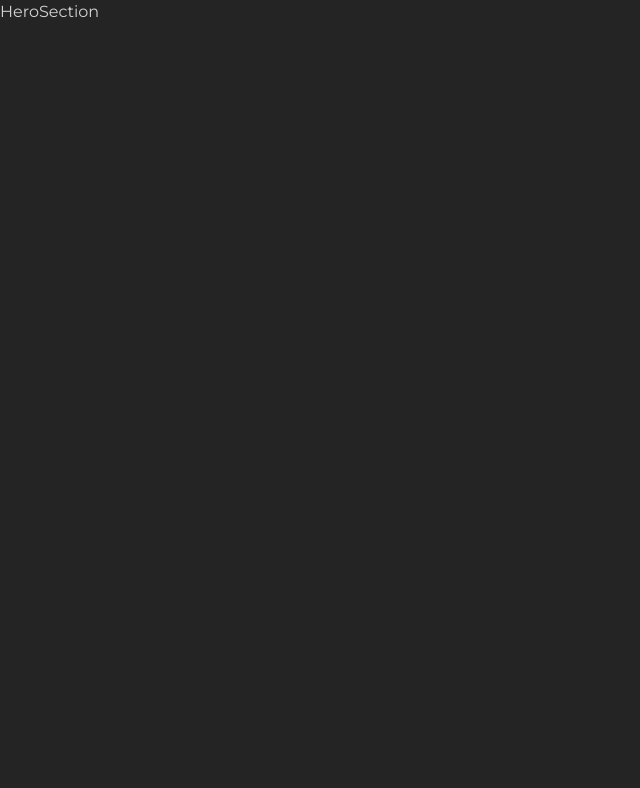
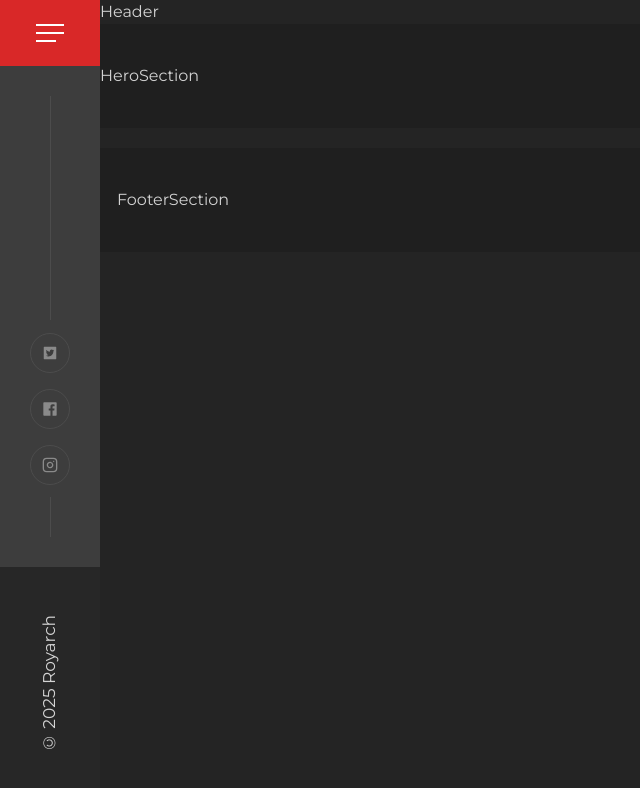
Before and after one commit to nur-it/royarch, a Next.js app: page / in a window 1280 px wide. Shown: the top 788 px of the page, without its empty margins (0-640 px from the left). Built offline with nearby package versions, Linux system fonts and the light colour scheme; a web font is replaced by a local one.

Commit message:
add: sidebar for desktop fixed

```diff
--- a/package.json
+++ b/package.json
@@ -26,6 +26,8 @@
     "@eslint/eslintrc": "^3",
     "eslint": "^9",
     "eslint-config-next": "15.4.6",
+    "prettier": "^3.6.2",
+    "prettier-plugin-tailwindcss": "^0.6.14",
     "tw-animate-css": "^1.3.6"
   }
 }
--- a/src/app/layout.jsx
+++ b/src/app/layout.jsx
@@ -1,3 +1,6 @@
+import FooterSection from "@/components/layout/footer";
+import Header from "@/components/layout/header";
+import Sidebar from "@/components/layout/sidebar";
 import "../styles/globals.css";
 
 export const metadata = {
@@ -9,7 +12,20 @@ export const metadata = {
 export default function RootLayout({ children }) {
   return (
     <html lang="en">
-      <body>{children}</body>
+      <body>
+        <header>
+          <Header />
+          <aside className="fixed top-0 left-0 h-screen w-25">
+            <Sidebar />
+          </aside>
+        </header>
+
+        <main className="ml-25">{children}</main>
+
+        <footer className="ml-25">
+          <FooterSection />
+        </footer>
+      </body>
     </html>
   );
 }
--- /dev/null
+++ b/src/components/layout/footer.jsx
@@ -0,0 +1,9 @@
+const FooterSection = () => {
+  return (
+    <section className="py-10 bg-crimson">
+      <div className="container_fluid">FooterSection</div>
+    </section>
+  );
+};
+
+export default FooterSection;
--- a/src/components/shared/header.jsx
+++ b/src/components/layout/header.jsx
@@ -1,5 +1,5 @@
 const Header = () => {
-  return <div>Header</div>;
+  return <div className="ml-25">Header</div>;
 };
 
 export default Header;
--- /dev/null
+++ b/src/components/layout/sidebar.jsx
@@ -0,0 +1,80 @@
+"use client";
+import { sidebarConfig, socialLinks } from "@/mocks/sidebar";
+import Link from "next/link";
+import { useState } from "react";
+
+const Sidebar = () => {
+  const [isMenuOpen, setIsMenuOpen] = useState(false);
+
+  const toggleMenu = () => setIsMenuOpen((prev) => !prev);
+
+  return (
+    <div className="bg-night h-full w-full text-white">
+      <div className="flex h-full flex-col items-center justify-between">
+        {/* Top - Menu Button */}
+        <div className="bg-primary flex h-25 w-full items-center justify-center">
+          <button
+            className="inline-flex cursor-pointer flex-col justify-center gap-1.5 p-2"
+            onClick={toggleMenu}
+            aria-label="Toggle Menu"
+          >
+            <span
+              className={`h-[2px] w-7 bg-white transition-all duration-300 ease-in-out ${
+                isMenuOpen
+                  ? "translate-y-[7px] rotate-45"
+                  : "translate-y-0 rotate-0"
+              }`}
+            />
+            <span
+              className={`h-[2px] w-7 bg-white transition-all duration-300 ease-in-out ${
+                isMenuOpen
+                  ? "-translate-y-[1px] -rotate-45"
+                  : "translate-y-0 rotate-0"
+              }`}
+            />
+            <span
+              className={`h-[2px] w-5 bg-white transition-all duration-300 ease-in-out ${
+                isMenuOpen
+                  ? "translate-x-3 opacity-0"
+                  : "translate-x-0 opacity-100"
+              }`}
+            />
+          </button>
+        </div>
+
+        {/* Middle - Social Links */}
+        <div className="bg-darker flex h-full max-h-[501px] w-full flex-col items-center justify-between py-[30px]">
+          <div className="mx-auto h-56 w-[1px] bg-[#4c4c4c]" />
+          <ul className="flex flex-col items-center justify-center gap-4">
+            {socialLinks.map(({ href, icon: Icon, label }, idx) => (
+              <li key={idx}>
+                <Link
+                  href={href}
+                  aria-label={label}
+                  className="group hover:bg-primary hover:border-primary inline-flex h-10 w-10 items-center justify-center rounded-full border border-[#4c4c4c] bg-transparent text-white/40 transition-all duration-300 ease-in-out"
+                >
+                  <Icon className="size-4 transition-all group-hover:text-white" />
+                </Link>
+              </li>
+            ))}
+          </ul>
+          <div className="mx-auto h-10 w-[1px] bg-[#4c4c4c]" />
+        </div>
+
+        {/* Bottom - Vertical Text */}
+        <div className="relative h-[350px] w-full">
+          <div className="absolute top-1/2 left-1/2 -translate-x-1/2 -translate-y-1/2 -rotate-180">
+            <p
+              className="text-17 text-text-light cursor-text whitespace-nowrap select-text"
+              style={{ writingMode: "vertical-rl", textOrientation: "mixed" }}
+            >
+              {sidebarConfig.copyright}
+            </p>
+          </div>
+        </div>
+      </div>
+    </div>
+  );
+};
+
+export default Sidebar;
--- a/src/components/sections/home/hero.jsx
+++ b/src/components/sections/home/hero.jsx
@@ -1,5 +1,5 @@
 const HeroSection = () => {
-  return <div>HeroSection</div>;
+  return <div className="bg-crimson py-10 mb-5 ">HeroSection</div>;
 };
 
 export default HeroSection;
--- a/src/components/shared/sidebar.jsx
+++ /dev/null
@@ -1,5 +0,0 @@
-const Sidebar = () => {
-  return <div>Sidebar</div>;
-};
-
-export default Sidebar;
--- a/src/components/shared/svgs.jsx
+++ b/src/components/shared/svgs.jsx
@@ -1,3 +1,55 @@
-export const HamburgerIcon = () => {
-  return <div>HamburgerIcon</div>;
+export const HamburgerIcon = ({ className, ...props }) => {
+  return (
+    <svg
+      {...props}
+      className={className}
+      xmlns="http://www.w3.org/2000/svg"
+      width={20}
+      height={20}
+      viewBox="0 0 20 20"
+    >
+      <path
+        fill="currentColor"
+        fillRule="evenodd"
+        d="M3 5a1 1 0 0 1 1-1h12a1 1 0 1 1 0 2H4a1 1 0 0 1-1-1m0 5a1 1 0 0 1 1-1h12a1 1 0 1 1 0 2H4a1 1 0 0 1-1-1m0 5a1 1 0 0 1 1-1h6a1 1 0 1 1 0 2H4a1 1 0 0 1-1-1"
+        clipRule="evenodd"
+      ></path>
+    </svg>
+  );
 };
+
+export const FacebookIcon = ({ className, ...props }) => {
+  return (
+    <svg
+      {...props}
+      className={className}
+      xmlns="http://www.w3.org/2000/svg"
+      width={24}
+      height={24}
+      viewBox="0 0 24 24"
+    >
+      <path
+        fill="currentColor"
+        d="M20.9 2H3.1A1.1 1.1 0 0 0 2 3.1v17.8A1.1 1.1 0 0 0 3.1 22h9.58v-7.75h-2.6v-3h2.6V9a3.64 3.64 0 0 1 3.88-4a20 20 0 0 1 2.33.12v2.7H17.3c-1.26 0-1.5.6-1.5 1.47v1.93h3l-.39 3H15.8V22h5.1a1.1 1.1 0 0 0 1.1-1.1V3.1A1.1 1.1 0 0 0 20.9 2"
+      ></path>
+    </svg>
+  );
+};
+
+export const TwitterIcon = ({ className, ...props }) => {
+  return (
+    <svg
+      {...props}
+      className={className}
+      xmlns="http://www.w3.org/2000/svg"
+      width={1024}
+      height={1024}
+      viewBox="0 0 1024 1024"
+    >
+      <path
+        fill="currentColor"
+        d="M880 112H144c-17.7 0-32 14.3-32 32v736c0 17.7 14.3 32 32 32h736c17.7 0 32-14.3 32-32V144c0-17.7-14.3-32-32-32M727.3 401.7c.3 4.7.3 9.6.3 14.4c0 146.8-111.8 315.9-316.1 315.9c-63 0-121.4-18.3-170.6-49.8c9 1 17.6 1.4 26.8 1.4c52 0 99.8-17.6 137.9-47.4c-48.8-1-89.8-33-103.8-77c17.1 2.5 32.5 2.5 50.1-2a111 111 0 0 1-88.9-109v-1.4c14.7 8.3 32 13.4 50.1 14.1a111.13 111.13 0 0 1-49.5-92.4c0-20.7 5.4-39.6 15.1-56a315.28 315.28 0 0 0 229 116.1C492 353.1 548.4 292 616.2 292c32 0 60.8 13.4 81.1 35c25.1-4.7 49.1-14.1 70.5-26.7c-8.3 25.7-25.7 47.4-48.8 61.1c22.4-2.4 44-8.6 64-17.3c-15.1 22.2-34 41.9-55.7 57.6"
+      ></path>
+    </svg>
+  );
+};
--- /dev/null
+++ b/src/mocks/sidebar.js
@@ -0,0 +1,27 @@
+import { FacebookIcon, TwitterIcon } from "@/components/shared/svgs";
+import { Instagram } from "lucide-react";
+
+// current year
+const currentYear = new Date().getFullYear();
+
+export const socialLinks = [
+  {
+    href: "/",
+    icon: TwitterIcon,
+    label: "Twitter",
+  },
+  {
+    href: "/",
+    icon: FacebookIcon,
+    label: "Facebook",
+  },
+  {
+    href: "/",
+    icon: Instagram,
+    label: "Instagram",
+  },
+];
+
+export const sidebarConfig = {
+  copyright: `© ${currentYear} Royarch`,
+};
--- a/src/styles/globals.css
+++ b/src/styles/globals.css
@@ -72,6 +72,8 @@
   --text-30: 1.875rem;
   --text-30--line-height: 2.5rem;
   --text-30--font-weight: 500;
+
+  --spacing-25: 6.25rem;
 }
 
 @layer base {
```
Also changed, not shown: 2 other files (tests, documents, lock files or other folders).
